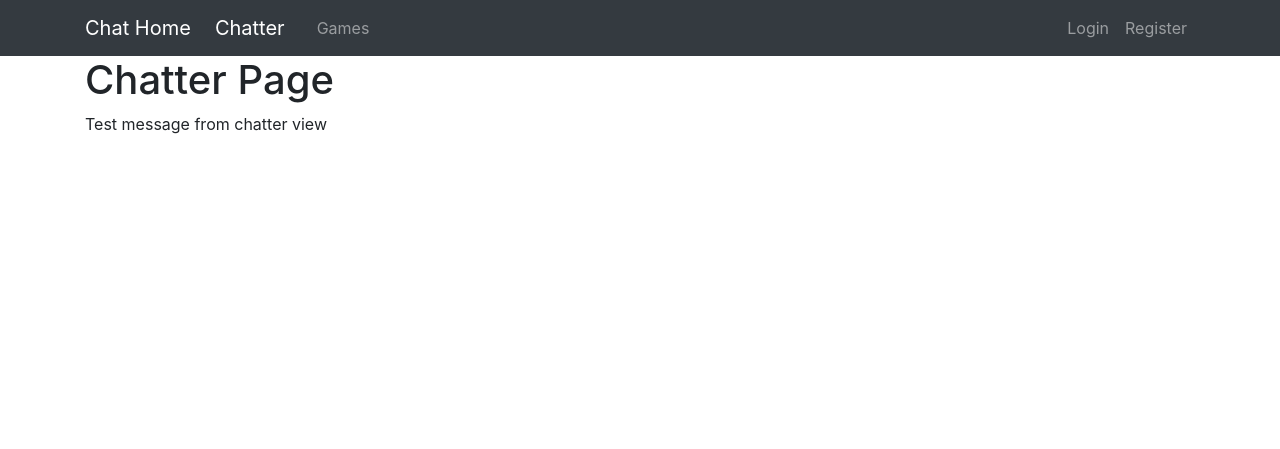
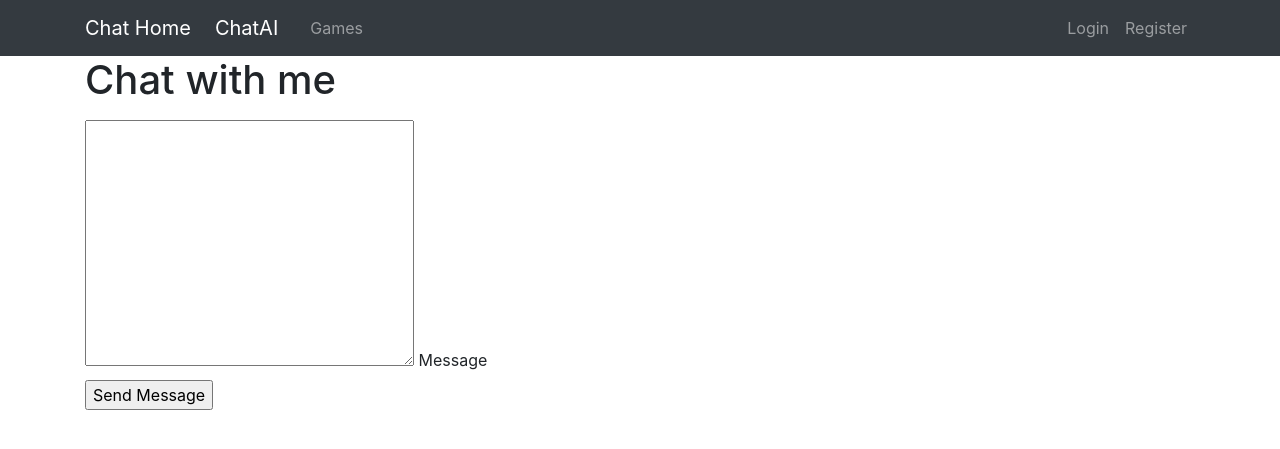
Before and after one commit to sevard/dj4me, a Django app: page /chat/chatter in a window 1280 px wide. Shown: the top 449 px of the page. Run offline with Django 4.2, Linux system fonts and the light colour scheme.

Commit message:
Add html files into chat app

```diff
--- a/chat/templates/chat/base.html
+++ b/chat/templates/chat/base.html
@@ -39,7 +39,7 @@
           </button>
           <div class="collapse navbar-collapse" id="navbarToggle">
             <div class="navbar-nav mr-auto">
-              <a class="navbar-brand mr-4" href="{% url 'chat:chatter' %}">Chatter</a>
+              <a class="navbar-brand mr-4" href="{% url 'chat:chatter' %}">ChatAI</a>
               <a class="nav-item nav-link" href="{% url 'games:games-index' %}">Games</a>
             </div>
             <!-- Navbar Right Side -->
--- a/chat/templates/chat/chatter.html
+++ b/chat/templates/chat/chatter.html
@@ -1,10 +1,21 @@
 {% extends "chat/base.html" %}
 
 {% block title%}
-    <title>Chatter Page</title>
+<title>Chat Page</title>
 {% endblock title %}
 
 {% block content %}
-    <h1>Chatter Page</h1>
-    <p>{{ message }}</p>
+<h1>Chat with me</h1>
+
+<p>{{ message_response }}</p>
+<form action="{% url 'chat:chatter' %}" method="post">
+    {% csrf_token %}
+    <fieldset>
+        {% if error_message %}<p><strong>{{ error_message }}</strong></p>{% endif %}
+        <!-- <input type="text" name="user_message" id="1" placeholder="Enter your message" required> -->
+        <textarea name="user_message" id="1" cols="30" rows="10"></textarea>
+        <label for="1">Message</label><br>
+    </fieldset>
+    <input type="submit" value="Send Message">
+</form>
 {% endblock content %}
```
Also changed, not shown: chat/templates/chat/index.html (+13 -5 lines).
